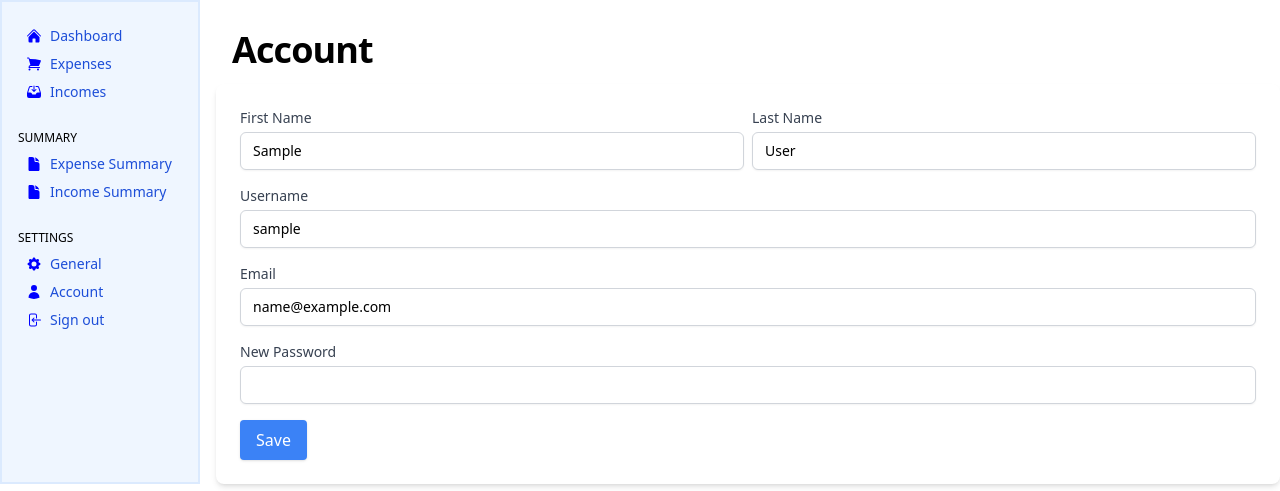
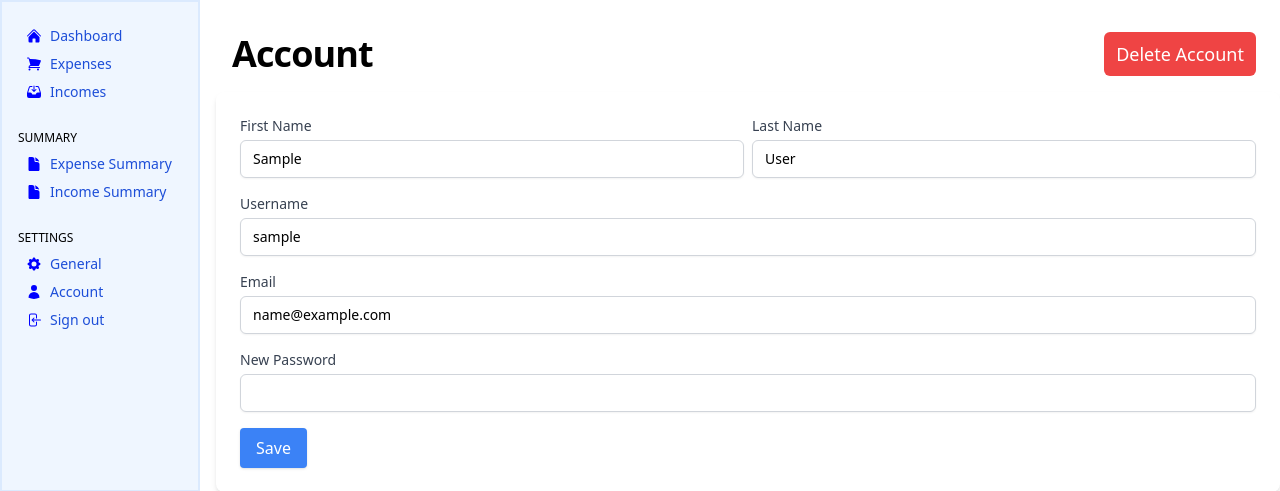
Before and after one commit to JunaidSalim/ExpenseTracker, a Django app: page /auth/profile/ in a window 1280 px wide. Shown: the part 48-539 px from the top of the page. Run offline with Django 5.2, Linux system fonts and the light colour scheme; the visitor is signed in with stand-in values (Sample User, id 1); data comes from the database, SQL or seed files in the repository; style sheets or scripts are compiled from the project's sources; some libraries are stand-ins or nearby versions.

Commit message:
delete account functionality

```diff
--- a/authentication/urls.py
+++ b/authentication/urls.py
@@ -7,6 +7,7 @@ urlpatterns = [
     path('login/',views.LoginView.as_view() ,name='login'),
     path('logout/',views.LogoutView.as_view() ,name='logout'),
     path('profile/',views.ProfileView.as_view() ,name='profile'),
+    path('delete-profile/',views.deleteProfile ,name='delete-profile'),
     path('username-validation/',csrf_exempt(views.UsernameValidationView.as_view()) ,name='username-validation'),
     path('email-validation/',csrf_exempt(views.EmailValidationView.as_view()) ,name='email-validation'),
 ]
--- a/authentication/views.py
+++ b/authentication/views.py
@@ -7,6 +7,8 @@ from validate_email import validate_email
 from django.contrib import messages
 from django.contrib.auth import authenticate, login, logout
 from django.contrib.auth.mixins import LoginRequiredMixin
+from django.contrib.auth.decorators import login_required
+
 
 # Create your views here.
 class UsernameValidationView(View):
@@ -117,3 +119,14 @@ class ProfileView(LoginRequiredMixin, View):
         user.save()
         messages.success(request,"Changes Saved Successfully")
         return redirect('profile')
+
+@login_required(login_url='login')
+def deleteProfile(request):
+    try:
+        user = User.objects.get(id=request.user.id)
+        user.delete()
+        messages.success(request,'Account Deleted Successfully')
+        return redirect('register')
+    except:
+        messages.error(request,"User Doesnot Exist")
+        return redirect('register')
--- a/templates/authentication/profile.html
+++ b/templates/authentication/profile.html
@@ -4,6 +4,8 @@
 <div class="container mx-auto mt-8">
     <div class="flex justify-between items-center mb-4 mx-4">
         <h1 class="text-4xl font-extrabold leading-none tracking-tight text-black  dark:text-white">Account</h1>
+        <a href="{% url 'delete-profile' %}"
+        class="bg-red-500 text-white mr-2 px-3 py-2 text-lg rounded-md hover:bg-red-600">Delete Account</a>
     </div>
 
     <div class="bg-white shadow-md rounded-lg p-6">
```
